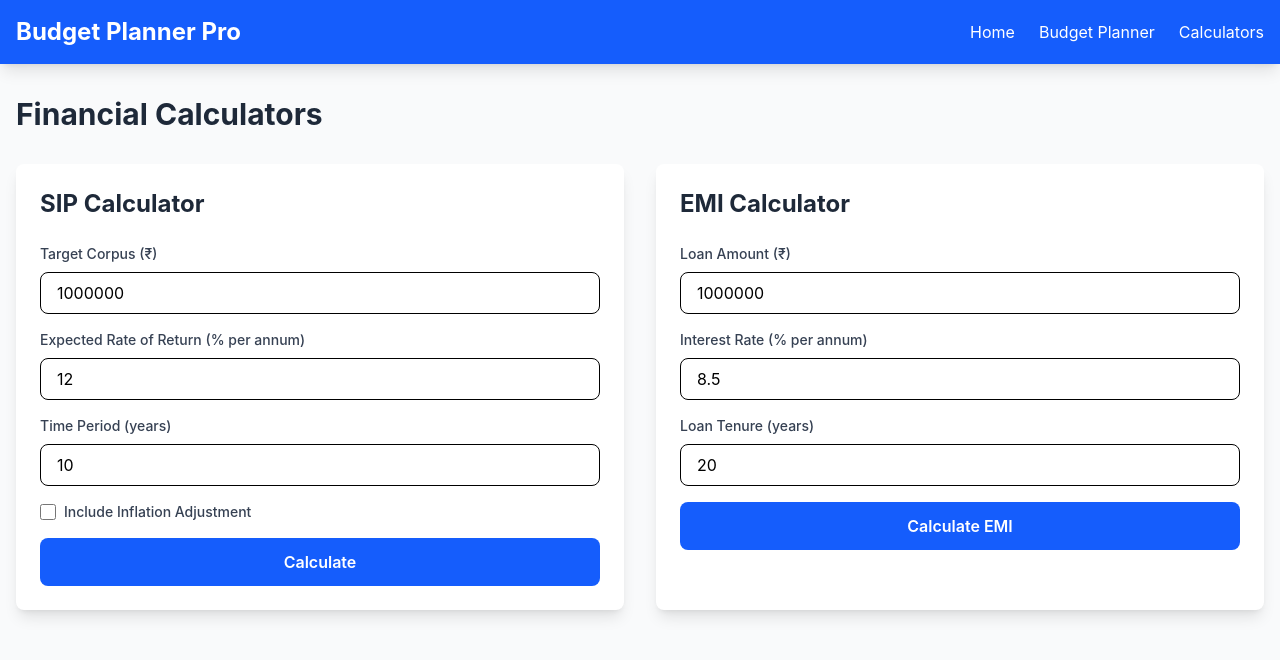
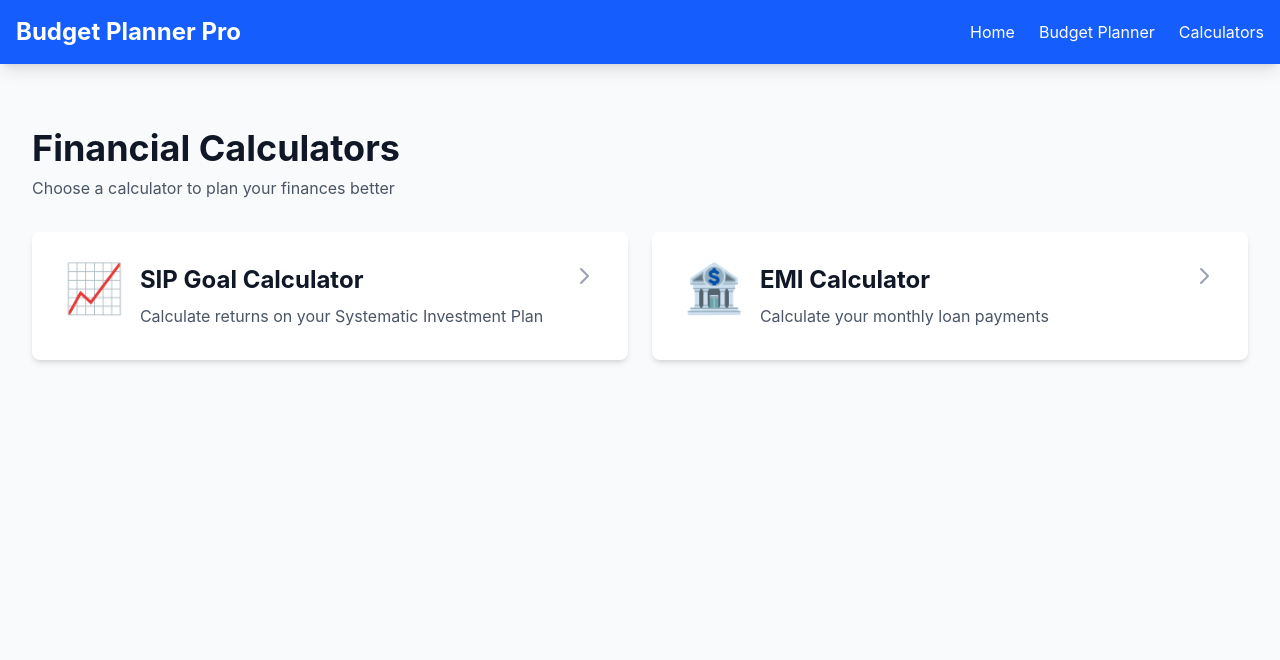
Before and after one commit to abhisri17/budget-planner-app, a React app in the folder frontend/: page /calculators in a window 1280 px wide. Shown: the top 660 px of the page. Built offline with nearby package versions, Linux system fonts and the light colour scheme; the HTML template or start-up script is replaced by a standard one.

Commit message:
Add SIP Goal Calculator component and integrate into Calculators page

```diff
--- a/frontend/src/components/calculators/SIPCalculator.tsx
+++ b/frontend/src/components/calculators/SIPGoalCalculator.tsx
@@ -1,7 +1,7 @@
 import { useState } from 'react';
 import { calculateSIP } from '../../utils/calculations';
 
-const SIPCalculator = () => {
+const SIPGoalCalculator = () => {
   const [inputs, setInputs] = useState({
     targetCorpus: 1000000,
     rateOfReturn: 12,
@@ -24,7 +24,10 @@ const SIPCalculator = () => {
 
   return (
     <div className="bg-white p-6 rounded-lg shadow-lg">
-      <h2 className="text-2xl font-bold text-gray-800 mb-6">SIP Calculator</h2>
+      <h2 className="text-2xl font-bold text-gray-800 mb-2">SIP Goal Calculator</h2>
+      <p className="text-gray-600 text-sm mb-6">
+        Calculate the monthly SIP required to reach your target corpus
+      </p>
 
       <div className="space-y-4">
         <div>
@@ -35,7 +38,8 @@ const SIPCalculator = () => {
             type="number"
             value={inputs.targetCorpus}
             onChange={(e) => setInputs({ ...inputs, targetCorpus: Number(e.target.value) })}
-            className="w-full border rounded-lg px-4 py-2"
+            className="w-full border border-gray-300 rounded-lg px-4 py-2 focus:outline-none focus:ring-2 focus:ring-blue-500"
+            placeholder="10,00,000"
           />
         </div>
 
@@ -47,7 +51,8 @@ const SIPCalculator = () => {
             type="number"
             value={inputs.rateOfReturn}
             onChange={(e) => setInputs({ ...inputs, rateOfReturn: Number(e.target.value) })}
-            className="w-full border rounded-lg px-4 py-2"
+            className="w-full border border-gray-300 rounded-lg px-4 py-2 focus:outline-none focus:ring-2 focus:ring-blue-500"
+            placeholder="12"
           />
         </div>
 
@@ -59,24 +64,26 @@ const SIPCalculator = () => {
             type="number"
             value={inputs.timePeriod}
             onChange={(e) => setInputs({ ...inputs, timePeriod: Number(e.target.value) })}
-            className="w-full border rounded-lg px-4 py-2"
+            className="w-full border border-gray-300 rounded-lg px-4 py-2 focus:outline-none focus:ring-2 focus:ring-blue-500"
+            placeholder="10"
           />
         </div>
 
-        <div className="flex items-center gap-2">
+        <div className="flex items-center gap-2 p-3 bg-gray-50 rounded-lg">
           <input
             type="checkbox"
             checked={inputs.includeInflation}
             onChange={(e) => setInputs({ ...inputs, includeInflation: e.target.checked })}
-            className="w-4 h-4"
+            className="w-4 h-4 text-blue-600 rounded"
+            id="inflation-check"
           />
-          <label className="text-sm font-medium text-gray-700">
+          <label htmlFor="inflation-check" className="text-sm font-medium text-gray-700 cursor-pointer">
             Include Inflation Adjustment
           </label>
         </div>
 
         {inputs.includeInflation && (
-          <div>
+          <div className="animate-fade-in">
             <label className="block text-sm font-medium text-gray-700 mb-2">
               Expected Inflation Rate (% per annum)
             </label>
@@ -84,22 +91,26 @@ const SIPCalculator = () => {
               type="number"
               value={inputs.inflationRate}
               onChange={(e) => setInputs({ ...inputs, inflationRate: Number(e.target.value) })}
-              className="w-full border rounded-lg px-4 py-2"
+              className="w-full border border-gray-300 rounded-lg px-4 py-2 focus:outline-none focus:ring-2 focus:ring-blue-500"
+              placeholder="6"
             />
           </div>
         )}
 
         <button
           onClick={handleCalculate}
-          className="w-full bg-blue-600 text-white py-3 rounded-lg hover:bg-blue-600 transition font-semibold"
+          className="w-full bg-blue-600 text-white py-3 rounded-lg hover:bg-blue-700 transition font-semibold mt-6"
         >
-          Calculate
+          Calculate Monthly SIP
         </button>
 
         {result !== null && (
-          <div className="mt-6 p-4 bg-green-50 rounded-lg">
+          <div className="mt-6 p-6 bg-green-50 border-l-4 border-green-500 rounded-lg animate-fade-in">
             <p className="text-sm text-gray-600 mb-2">Monthly SIP Required:</p>
-            <p className="text-3xl font-bold text-success">₹{result.toLocaleString()}</p>
+            <p className="text-4xl font-bold text-green-700">₹{result.toLocaleString()}</p>
+            <p className="text-sm text-gray-600 mt-2">
+              Invest this amount every month for {inputs.timePeriod} years to reach your goal of ₹{inputs.targetCorpus.toLocaleString()}
+            </p>
           </div>
         )}
       </div>
@@ -107,4 +118,4 @@ const SIPCalculator = () => {
   );
 };
 
-export default SIPCalculator;
+export default SIPGoalCalculator;
--- a/frontend/src/pages/Calculators.tsx
+++ b/frontend/src/pages/Calculators.tsx
@@ -1,14 +1,103 @@
-import SIPCalculator from '../components/calculators/SIPCalculator';
+import { useState } from 'react';
+import SIPGoalCalculator from '../components/calculators/SIPGoalCalculator';
 import EMICalculator from '../components/calculators/EMICalculator';
 
 const Calculators = () => {
+  const [selectedCalculator, setSelectedCalculator] = useState<'sipGoal' | 'emi' | null>(null);
+
+  const calculators = [
+    {
+      id: 'sipGoal',
+      name: 'SIP Goal Calculator',
+      description: 'Calculate returns on your Systematic Investment Plan',
+      icon: '📈',
+      color: 'blue',
+    },
+    {
+      id: 'emi',
+      name: 'EMI Calculator',
+      description: 'Calculate your monthly loan payments',
+      icon: '🏦',
+      color: 'green',
+    },
+  ];
+
   return (
-    <div className="max-w-7xl mx-auto">
-      <h1 className="text-3xl font-bold text-gray-800 mb-8">Financial Calculators</h1>
+    <div className="min-h-screen bg-gray-50 py-8">
+      <div className="max-w-7xl mx-auto px-4">
+        {/* Header */}
+        <div className="mb-8">
+          <h1 className="text-4xl font-bold text-gray-900 mb-2">Financial Calculators</h1>
+          <p className="text-gray-600">Choose a calculator to plan your finances better</p>
+        </div>
 
-      <div className="grid lg:grid-cols-2 gap-8">
-        <SIPCalculator />
-        <EMICalculator />
+        {!selectedCalculator ? (
+          /* Calculator Selection Grid */
+          <div className="grid grid-cols-1 md:grid-cols-2 gap-6">
+            {calculators.map((calc) => (
+              <button
+                key={calc.id}
+                onClick={() => setSelectedCalculator(calc.id as 'sipGoal' | 'emi')}
+                className="bg-white rounded-lg shadow-md p-8 hover:shadow-xl transition-shadow duration-300 text-left group"
+              >
+                <div className="flex items-start space-x-4">
+                  <div className="text-5xl">{calc.icon}</div>
+                  <div className="flex-1">
+                    <h3 className="text-2xl font-bold text-gray-900 mb-2 group-hover:text-blue-600 transition">
+                      {calc.name}
+                    </h3>
+                    <p className="text-gray-600">{calc.description}</p>
+                  </div>
+                  <svg
+                    className="w-6 h-6 text-gray-400 group-hover:text-blue-600 transition"
+                    fill="none"
+                    stroke="currentColor"
+                    viewBox="0 0 24 24"
+                  >
+                    <path
+                      strokeLinecap="round"
+                      strokeLinejoin="round"
+                      strokeWidth={2}
+                      d="M9 5l7 7-7 7"
+                    />
+                  </svg>
+                </div>
+              </button>
+            ))}
+          </div>
+        ) : (
+          /* Selected Calculator View */
+          <div>
+            {/* Back Button and Title */}
+            <div className="flex items-center mb-6">
+              <button
+                onClick={() => setSelectedCalculator(null)}
+                className="flex items-center text-blue-600 hover:text-blue-700 transition font-medium"
+              >
+                <svg
+                  className="w-5 h-5 mr-2"
+                  fill="none"
+                  stroke="currentColor"
+                  viewBox="0 0 24 24"
+                >
+                  <path
+                    strokeLinecap="round"
+                    strokeLinejoin="round"
+                    strokeWidth={2}
+                    d="M15 19l-7-7 7-7"
+                  />
+                </svg>
+                Back to Calculators
+              </button>
+            </div>
+
+            {/* Calculator Content */}
+            <div className="bg-white rounded-lg shadow-lg p-6">
+              {selectedCalculator === 'sipGoal' && <SIPGoalCalculator />}
+              {selectedCalculator === 'emi' && <EMICalculator />}
+            </div>
+          </div>
+        )}
       </div>
     </div>
   );
```
